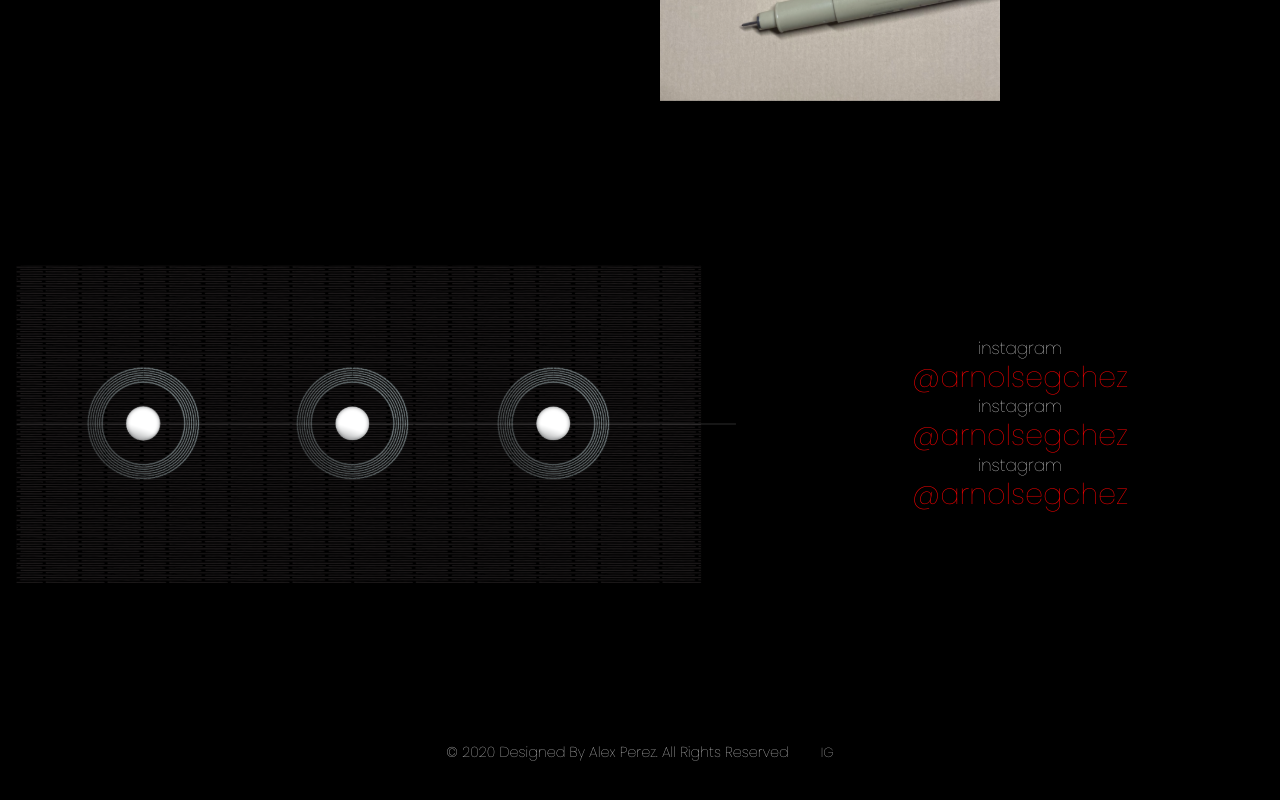
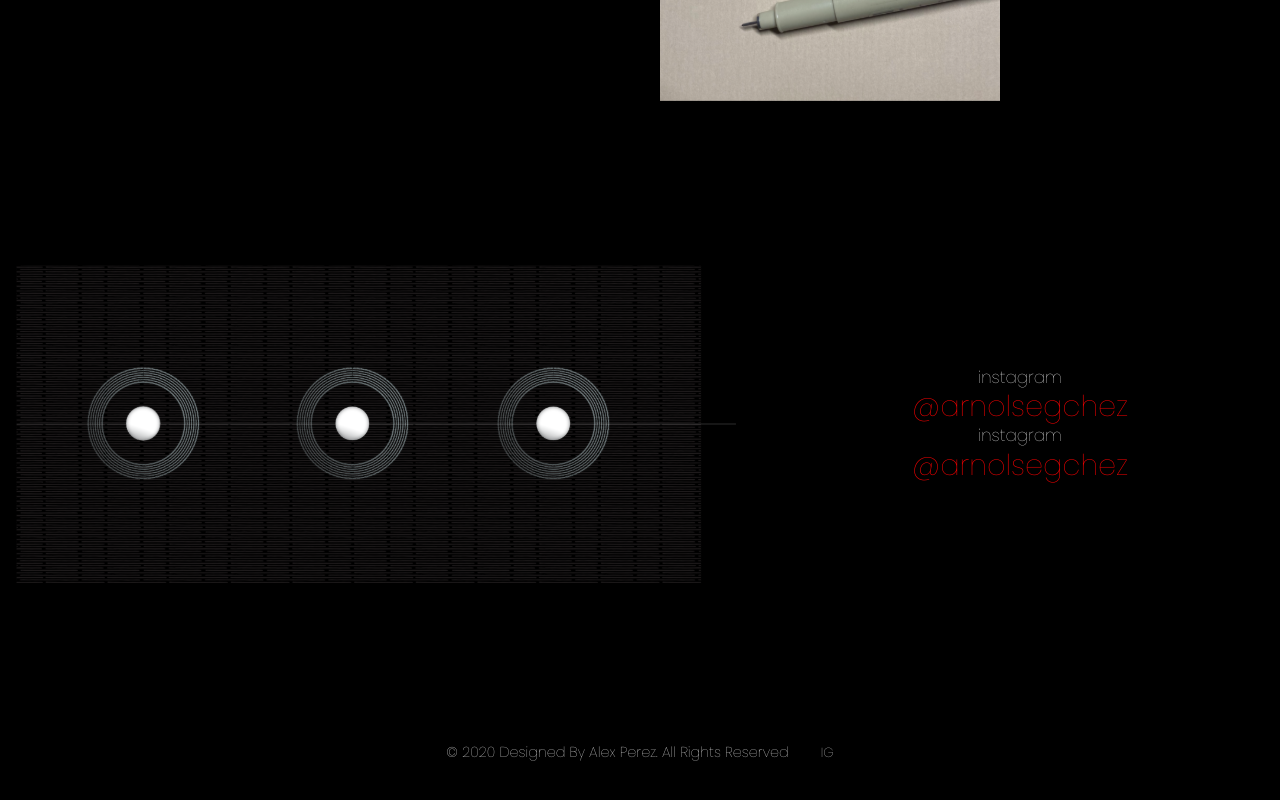
Before and after one commit to alejandroperezasturias/ArnoldSanchezArt, a React (Create React App) app: page /ART in a window 1280 px wide. Shown: the part 1150-1950 px from the top of the page. Built offline with nearby package versions, Linux system fonts and the light colour scheme.

Commit message:
last commit

```diff
--- a/src/Animations/Gallery.js
+++ b/src/Animations/Gallery.js
@@ -8,9 +8,6 @@ import ScrollComponent from './ScrollComponent';
 import GalleryImage from './GalleyImage';
 
 export default function Gallery() {
-	console.log(Math.random() * (1.5 - 0.4) + 0.4);
-	console.log(Math.random() * (1.5 - 0.4) + 0.4);
-	console.log(Math.random() * (1.5 - 0.4) + 0.4);
 	return (
 		<div className="art-gallery" style={{minHeight: '100vh'}}>
 			<div className="art-gallery-larger-images">
@@ -21,7 +18,7 @@ export default function Gallery() {
 						visible: {
 							opacity: 1,
 							transition: {
-								duration: Math.random() * (1.5 - 0.4) + 0.4,
+								duration: Math.random() * (1.7 - 0.4) + 0.4,
 								delay: 1,
 							},
 						},
@@ -44,7 +41,7 @@ export default function Gallery() {
 						visible: {
 							opacity: 1,
 							transition: {
-								duration: Math.random() * (1.5 - 0.4) + 0.4,
+								duration: Math.random() * (1.7 - 0.4) + 0.4,
 								delay: 1,
 							},
 						},
@@ -62,7 +59,7 @@ export default function Gallery() {
 						visible: {
 							opacity: 1,
 							transition: {
-								duration: Math.random() * (1.5 - 0.4) + 0.4,
+								duration: Math.random() * (1.7 - 0.4) + 0.4,
 								delay: 1,
 							},
 						},
--- a/src/Animations/GalleyImage.js
+++ b/src/Animations/GalleyImage.js
@@ -3,7 +3,7 @@ import { motion } from 'framer-motion';
 
 export default function GalleyImage({ src, alt }) {
 	return (
-		<div style={{ overflow: 'hidden' }}>
+		<div style={{ overflow: 'hidden', minHeight:'7rem' }}>
 			<motion.img
 				whileHover={{
 					scale: 1.2,
--- a/src/Animations/SectionChangeLink.js
+++ b/src/Animations/SectionChangeLink.js
@@ -1,4 +1,4 @@
-import { useState, useEffect } from 'react';
+import { useState } from 'react';
 import { Link } from 'react-router-dom';
 import { motion } from 'framer-motion';
 import { hoverVariants } from '../Animations/animation';
--- a/src/App.js
+++ b/src/App.js
@@ -13,7 +13,7 @@ function App() {
 
 	return (
 		<div className="App">
-			<AnimatePresence exitBeforeEnter initial={false}>
+			<AnimatePresence exitBeforeEnter>
 				<ScrollToTop />
 				<Switch location={location} key={location.key}>
 					<Route path="/" exact>
--- a/src/Components/FOOTER.js
+++ b/src/Components/FOOTER.js
@@ -3,27 +3,8 @@ import decoration from '../images/decoration.svg';
 import { hoverVariants } from '../Animations/animation';
 import { motion } from 'framer-motion';
 
-export default function FOOTER() {
-	const [hoverOn, setHoverOn] = useState(false);
+export function InstagramLinkFooter({ hoverOn, setHoverOn }) {
 	return (
-		<>
-			<div
-				className={'xl-space instagram-banner split'}
-				style={{ alignItems: 'center' }}
-			>
-				<img src={decoration} alt={'decoration'}></img>
-				<div
-					className="flow-content"
-					style={{
-						width: '100%',
-						display: 'grid',
-						placeItems: 'center',
-						fontSize: 'var(--fs-400)',
-						fontWeight: 'var(--fw-200)',
-						'--flow-spacer': '.4rem',
-					}}
-				>
-					<h3>instagram</h3>
 		<div style={{ position: 'relative' }}>
 			<a
 				href={'https://www.instagram.com/arnolsegchez/'}
@@ -55,80 +36,40 @@ export default function FOOTER() {
 				}}
 			></motion.div>
 		</div>
+	);
+}
 
+export default function FOOTER() {
+	const [hoverOn, setHoverOn] = useState(false);
+	return (
+		<>
+			<div
+				className={'xl-space instagram-banner split'}
+				style={{ alignItems: 'center' }}
+			>
+				<img src={decoration} alt={'decoration'}></img>
+				<div
+					className="flow-content"
+					style={{
+						width: '100%',
+						display: 'grid',
+						placeItems: 'center',
+						fontSize: 'var(--fs-400)',
+						fontWeight: 'var(--fw-200)',
+						'--flow-spacer': '.4rem',
+					}}
+				>
 					<h3>instagram</h3>
-					<div style={{ position: 'relative' }}>
-						<a
-							href={'https://www.instagram.com/arnolsegchez/'}
-							aria-label="acme instagram page"
-							style={{ lineHeight: 'normal' }}
-						>
-							<motion.h3
-								onHoverStart={() => setHoverOn(true)}
-								onHoverEnd={() => setHoverOn(false)}
-								className={'red text-400'}
-							>
-								@arnolsegchez
-							</motion.h3>
-						</a>
-						<motion.div
-							variants={hoverVariants}
-							animate={hoverOn ? 'visible' : 'hidden'}
-							style={{
-								position: 'absolute',
-								top: '50%',
-								transfrom: 'translateY(-50%)',
-								bottom: 0,
-								left: 0,
-								right: 0,
-								width: '0%',
-								height: '2%',
-								backgroundColor: 'white',
-								pointerEvents: 'none',
-							}}
-						></motion.div>
-					</div>
+					<InstagramLinkFooter setHoverOn={setHoverOn} hoverOn={hoverOn} />
 					<h3>instagram</h3>
-					<div style={{ position: 'relative' }}>
-						<a
-							href={'https://www.instagram.com/arnolsegchez/'}
-							aria-label="acme instagram Arnol tattoo page"
-							style={{ lineHeight: 'normal' }}
-						>
-							<motion.h3
-								onHoverStart={() => setHoverOn(true)}
-								onHoverEnd={() => setHoverOn(false)}
-								className={'red text-400'}
-							>
-								@arnolsegchez
-							</motion.h3>
-						</a>
-						<motion.div
-							variants={hoverVariants}
-							animate={hoverOn ? 'visible' : 'hidden'}
-							style={{
-								position: 'absolute',
-								top: '50%',
-								transfrom: 'translateY(-50%)',
-								bottom: 0,
-								left: 0,
-								right: 0,
-								width: '0%',
-								height: '2%',
-								backgroundColor: 'white',
-								pointerEvents: 'none',
-							}}
-						></motion.div>
-					</div>
+					<InstagramLinkFooter setHoverOn={setHoverOn} hoverOn={hoverOn} />
 				</div>
 			</div>
 			<div
 				className={'split center-center final-footer'}
 				style={{ '--split-spacer': '2rem' }}
 			>
-				<p>
-					© 2020 Designed By Alex Perez. All Rights Reserved
-				</p>
+				<p>© 2020 Designed By Alex Perez. All Rights Reserved</p>
 				<div>
 					<ul className="footer-social">
 						<li>
--- a/src/Components/HERO.js
+++ b/src/Components/HERO.js
@@ -92,7 +92,7 @@ export default function NAVIGATION() {
 	const height = useTransform(
 		yScroll,
 		[scrollPercentageStart + 0.2, scrollPercentageEnd + 0.2],
-		[30, 150]
+		[38, 150]
 	);
 
 	const y = useTransform(
@@ -152,7 +152,7 @@ export default function NAVIGATION() {
 				aria-label="acme home page"
 				className={'hero-logo split center-center'}
 			>
-				<div>
+				<div style={{ minHeight: '4rem' }}>
 					<img src={logo} alt="logo"></img>
 				</div>
 
--- a/src/Components/TATTOO.js
+++ b/src/Components/TATTOO.js
@@ -27,7 +27,7 @@ export default function TATTOO() {
 					<div>
 						<SectionChangeLink
 							weGoTo={'/MERCH'}
-							exitAnimationDirection={changeExitPropLeft}
+							exitAnimationDirection={changeExitPropRight}
 							title={'MERCH'}
 							direction={'rtl'}
 						/>
@@ -36,7 +36,7 @@ export default function TATTOO() {
 					<div>
 						<SectionChangeLink
 							weGoTo={'/ART'}
-							exitAnimationDirection={changeExitPropRight}
+							exitAnimationDirection={changeExitPropLeft}
 							title={'ART'}
 							direction={'rtl'}
 						/>
```
Also changed, not shown: 1 other file (tests, documents, lock files or other folders). Lines whose indentation alone changed are shown as unchanged.
